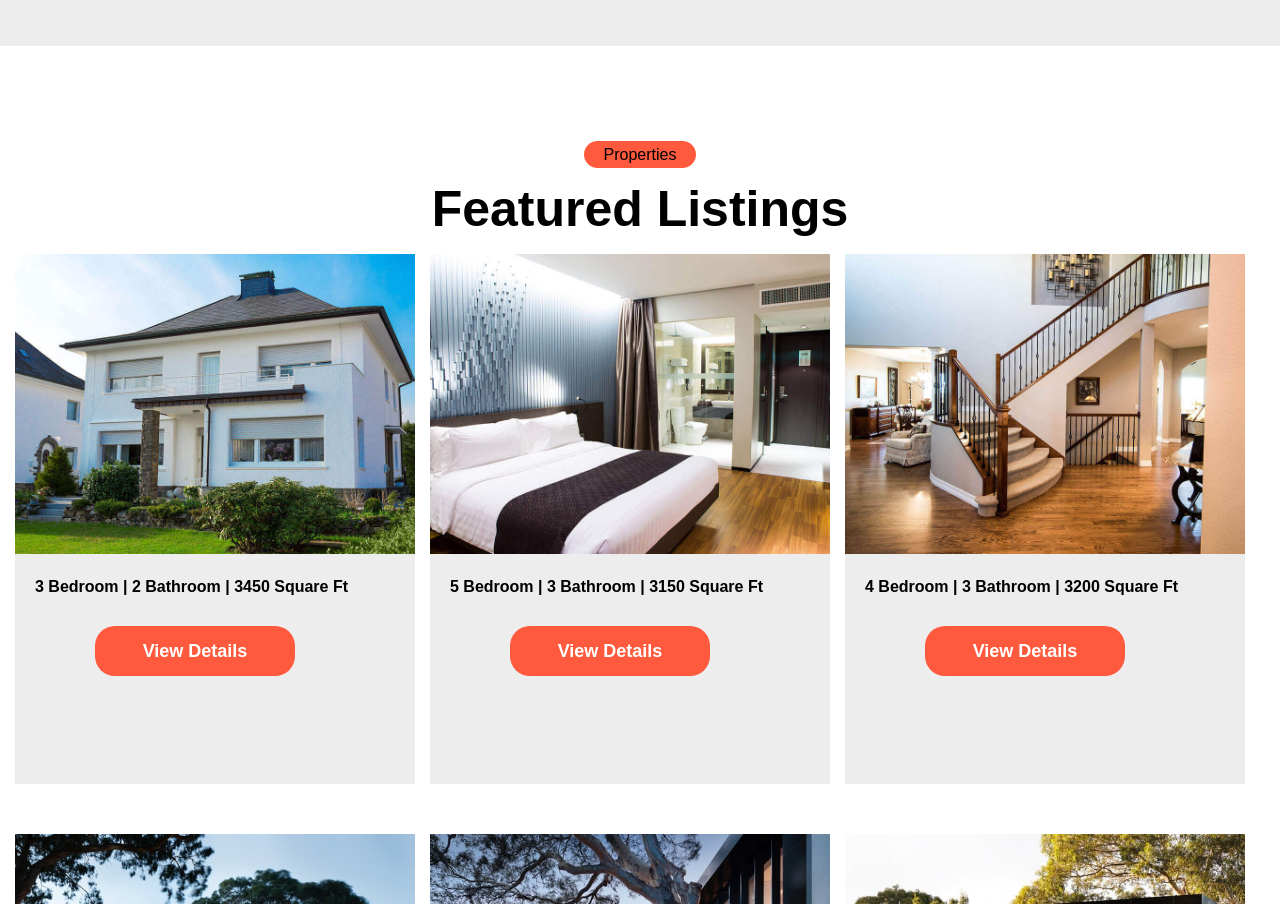
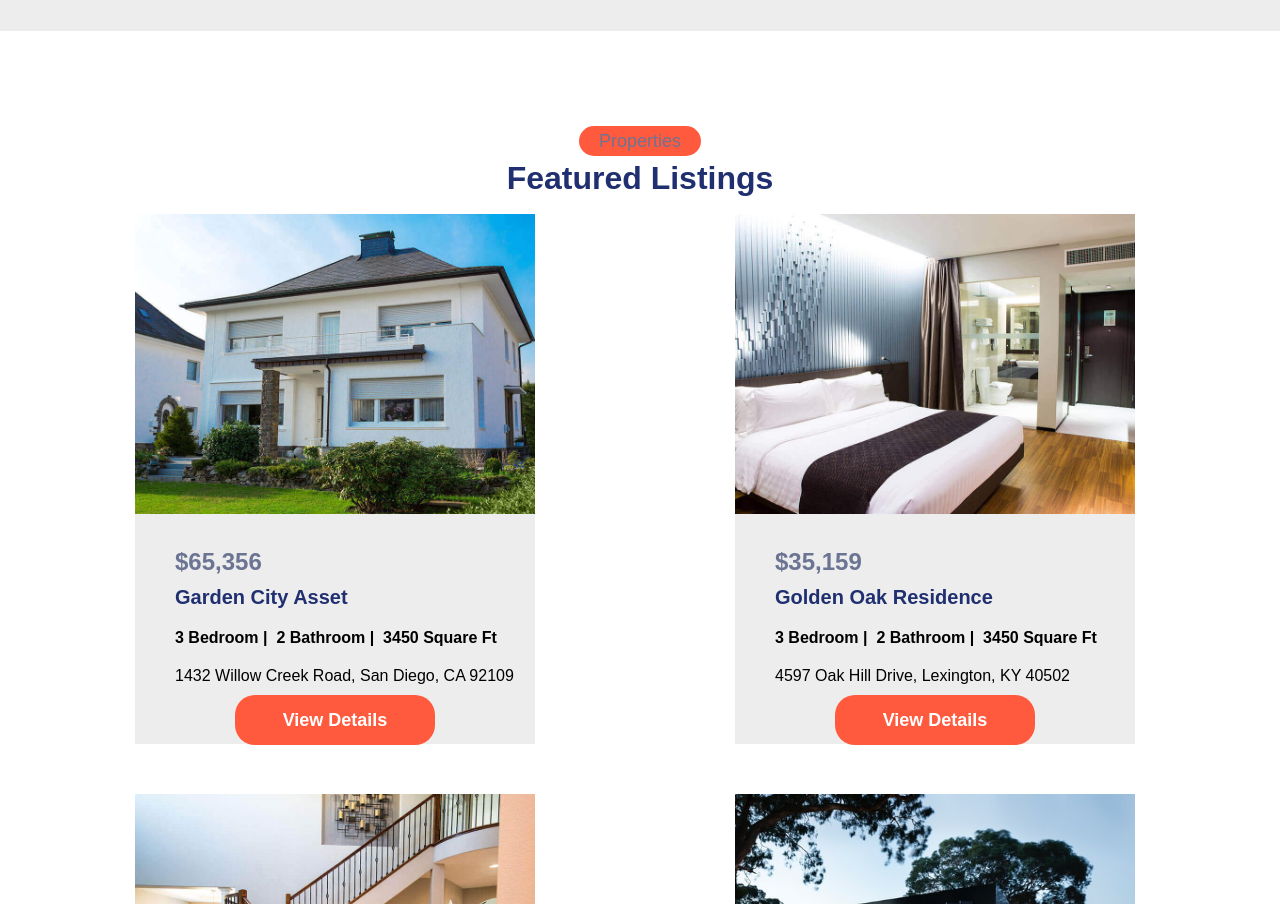
Before and after one commit to siddharth-jain2214/Eval1, a React (Vite) app in the folder finalEvaluation/finalEvaluation/: page / in a window 1280 px wide. Shown: the part 2680-3584 px from the top of the page. Built offline with nearby package versions, Linux system fonts and the light colour scheme.

Commit message:
properties

```diff
--- a/finalEvaluation/finalEvaluation/components/Properties/Properties.jsx
+++ b/finalEvaluation/finalEvaluation/components/Properties/Properties.jsx
@@ -1,11 +1,32 @@
-import React from 'react'
-import img1 from '../../src/assets/images/property-1.jpg'
-import img2 from '../../src/assets/images/property-2.jpg'
-import img3 from '../../src/assets/images/property-3.jpg'
-import img4 from '../../src/assets/images/popular1.jpg'
-import img5 from '../../src/assets/images/popular2.jpg'
-import img6 from '../../src/assets/images/popular3.jpg'
+import React, { useState } from 'react';
+import img1 from '../../src/assets/images/property-1.jpg';
+import img2 from '../../src/assets/images/property-2.jpg';
+import img3 from '../../src/assets/images/property-3.jpg';
+import img4 from '../../src/assets/images/popular1.jpg';
+import img5 from '../../src/assets/images/popular2.jpg';
+import img6 from '../../src/assets/images/popular3.jpg';
+
 const Properties = () => {
+  const [properties] = useState([
+    { price: "$65,356", prop_name: "Garden City Asset", address: "1432 Willow Creek Road, San Diego, CA 92109", img: img1 },
+    { price: "$35,159", prop_name: "Golden Oak Residence", address: "4597 Oak Hill Drive, Lexington, KY 40502", img: img2 },
+    { price: "$75,043", prop_name: "Gables Luxurious House", address: "2945 Elmwood Street, Minneapolis, MN 55416", img: img3 },
+    { price: "$86,967", prop_name: "Whispering Pines Estate", address: "6520 Pinecrest Boulevard, Fort Worth, TX 76107", img: img4 },
+    { price: "$55,348", prop_name: "Maplewood Heaven", address: "2876 Maplewood Avenue, Portland, OR 97205", img: img5 },
+    { price: "$67,521", prop_name: "Horizon View Villa", address: "4863 Willow Bend Road, Houston, TX 77056", img: img6 }
+  ]);
+
+  const navigateToReactPage = () => {
+    const reactAppURL = "http://localhost:5173"; // Or your deployed React app URL
+    window.location.href = reactAppURL;
+  };
+
+  const handleSubmit = (e) => {
+    e.preventDefault();
+    alert('We will contact you soon!\nThank you for Visiting Us');
+    e.target.reset();
+  };
+
   return (
     <section className="properties1" id="properties1">
       <div className="properties-container1">
@@ -14,177 +35,43 @@ const Properties = () => {
           <h2 className="section-title">Featured Listings</h2>
         </div>
         <div className="properties_cards">
-      <div className="properties_cards1">
-        <div className="card property-card" style={{ width: 400, height: 530 }}>
+          {properties.map((property, index) => (
+            <div className="card property-card" style={{ width: 400, height: 530 }} key={index}>
               <img
-            src={img1}
+                src={property.img}
                 className="card-img-top"
-            alt="property1"
+                alt={`property${index + 1}`}
                 height="300px"
                 width="400px"
               />
               <div className="card-body">
-            <h2 className="popular__price">
-              <span id="price-0" />
-            </h2>
-            <h3 className="popular__title" id="prop_name-0" />
+                <h2 className="popular__price">{property.price}</h2>
+                <h3 className="popular__title">{property.prop_name}</h3>
                 <ul className="card-list">
                   <li className="list-group-item">
-                <ion-icon name="bed-outline" />
-                3 Bedroom |&nbsp;
-                <ion-icon name="man-outline" />
-                2 Bathroom |&nbsp;
-                <ion-icon name="square-outline" />
-                3450 Square Ft
+                    <ion-icon name="bed-outline" /> 3 Bedroom |&nbsp;
+                    <ion-icon name="man-outline" /> 2 Bathroom |&nbsp;
+                    <ion-icon name="square-outline" /> 3450 Square Ft
                   </li>
                 </ul>
-            <p className="popular__description" id="address-0" />
-            <button className="btn property_btn1">View Details</button>
+                <p className="popular__description">{property.address}</p>
+                <button className="btn property_btn1" onClick={navigateToReactPage}>
+                  View Details
+                </button>
               </div>
             </div>
-        <div className="card property-card" style={{ width: 400, height: 530 }}>
-          <img
-            src={img2}
-            className="card-img-top"
-            alt="property2"
-            height="300px"
-            width="400px"
-          />
-          <div className="card-body">
-            <h2 className="popular__price">
-              <span id="price-1" />
-            </h2>
-            <h3 className="popular__title" id="prop_name-1" />
-            <ul className="card-list">
-              <li className="list-group-item">
-                <ion-icon name="bed-outline" />
-                5 Bedroom |&nbsp;
-                <ion-icon name="man-outline" />
-                3 Bathroom |&nbsp;
-                <ion-icon name="square-outline" />
-                3150 Square Ft
-              </li>
-            </ul>
-            <p className="popular__description" id="address-1" />
-            <button className="btn property_btn1">View Details</button>
+          ))}
         </div>
-        </div>
-        <div className="card property-card" style={{ width: 400, height: 530 }}>
-          <img
-            src={img3}
-            className="card-img-top"
-            alt="property3"
-            height="300px"
-            width="400px"
-          />
-          <div className="card-body">
-            <h2 className="popular__price">
-              <span id="price-2" />
-            </h2>
-            <h3 className="popular__title" id="prop_name-2" />
-            <ul className="card-list">
-              <li className="list-group-item">
-                <ion-icon name="bed-outline" />
-                4 Bedroom |&nbsp;
-                <ion-icon name="man-outline" />
-                3 Bathroom |&nbsp;
-                <ion-icon name="square-outline" />
-                3200 Square Ft
-              </li>
-            </ul>
-            <p className="popular__description" id="address-2" />
-            <button className="btn property_btn1">View Details</button>
-          </div>
-        </div>
-      </div>
-      <div className="properties_cards2">
-        <div className="card property-card" style={{ width: 400, height: 530 }}>
-          <img
-            src={img4}
-            className="card-img-top"
-            alt="property4"
-            height="300px"
-            width="400px"
-          />
-          <div className="card-body">
-            <h2 className="popular__price">
-              <span id="price-3" />
-            </h2>
-            <h3 className="popular__title" id="prop_name-3" />
-            <ul className="card-list">
-              <li className="list-group-item">
-                <ion-icon name="bed-outline" />
-                3 Bedroom |&nbsp;
-                <ion-icon name="man-outline" />
-                4 Bathroom |&nbsp;
-                <ion-icon name="square-outline" />
-                3640 Square Ft
-              </li>
-            </ul>
-            <p className="popular__description" id="address-3" />
-            <button className="btn property_btn1">View Details</button>
-          </div>
-        </div>
-        <div className="card property-card" style={{ width: 400, height: 530 }}>
-          <img
-            src={img5}
-            className="card-img-top"
-            alt="property5"
-            height="300px"
-            width="400px"
-          />
-          <div className="card-body">
-            <h2 className="popular__price">
-              <span id="price-4" />
-            </h2>
-            <h3 className="popular__title" id="prop_name-4" />
-            <ul className="card-list">
-              <li className="list-group-item">
-                <ion-icon name="bed-outline" />
-                3 Bedroom |&nbsp;
-                <ion-icon name="man-outline" />
-                2 Bathroom |&nbsp;
-                <ion-icon name="square-outline" />
-                3650 Square Ft
-              </li>
-            </ul>
-            <p className="popular__description" id="address-4" />
-            <button className="btn property_btn1">View Details</button>
-          </div>
-        </div>
-        <div className="card property-card" style={{ width: 400, height: 530 }}>
-          <img
-            src={img6}
-            className="card-img-top"
-            alt="property6"
-            height="300px"
-            width="400px"
-          />
-          <div className="card-body">
-            <h2 className="popular__price">
-              <span id="price-5" />
-            </h2>
-            <h3 className="popular__title" id="prop_name-5" />
-            <ul className="card-list">
-              <li className="list-group-item">
-                <ion-icon name="bed-outline" />
-                5 Bedroom |&nbsp;
-                <ion-icon name="man-outline" />
-                4 Bathroom |&nbsp;
-                <ion-icon name="square-outline" />
-                4450 Square Ft
-              </li>
-            </ul>
-            <p className="popular__description" id="address-5" />
-            <button className="btn property_btn1">View Details</button>
-          </div>
-        </div>
-      </div>
-    </div>
+
+        {/* <form className="form1234" onSubmit={handleSubmit}>
+          <input id="input1" type="text" placeholder="Name" required />
+          <input id="input2" type="email" placeholder="Email" required />
+          <input id="input3" type="text" placeholder="Message" required />
+          <button type="submit">Submit</button>
+        </form> */}
       </div>
     </section>
+  );
+};
 
-  )
-}
-
-export default Properties
+export default Properties;
--- a/finalEvaluation/finalEvaluation/src/index.css
+++ b/finalEvaluation/finalEvaluation/src/index.css
@@ -804,6 +804,107 @@ background-size: cover;
   justify-content: center;
 }
 
+/* Main section */
+.properties1 {
+  background-color: white;
+  padding-block: 100px;
+}
+
+.properties-container1 {
+  max-width: 1200px;
+  margin: auto;
+}
+
+/* Section heading */
+.properties-heading1 {
+  text-align: center;
+}
+
+.section-subtitle {
+  font-size: 18px;
+  color: #6C7493;
+}
+
+.section-title {
+  font-size: 32px;
+  color: #1F2F70;
+  margin-top: 10px;
+}
+
+/* Card container styling */
+.properties_cards {
+  display: flex;
+  flex-wrap: wrap;
+  justify-content: space-around;
+}
+
+.card {
+  width: 380px;
+  height: 530px;
+  margin-bottom: 50px;
+  background-color: hsl(0, 0%, 93%);
+  transition: transform 0.3s, box-shadow 0.3s;
+}
+
+.card:hover {
+  transform: translateY(-10px);
+  box-shadow: 0 8px 16px rgba(0, 0, 0, 0.2);
+  cursor: pointer;
+}
+
+/* Card body styling */
+.card-body {
+  padding: 20px;
+}
+
+.popular__price {
+  font-size: 24px;
+  color: #6C7493;
+}
+
+.popular__price span {
+  color: var(--orange);
+}
+
+.popular__title {
+  color: #1F2F70;
+  font-size: 20px;
+  margin-top: 10px;
+}
+
+.card-list {
+  margin-top: 20px;
+}
+
+.popular__description {
+  margin-top: 20px;
+}
+
+.list-group-item {
+  font-weight: bold;
+}
+
+/* Button styling */
+.property_btn1 {
+  margin-top: 10px;
+  display: block;
+  width: 100%;
+  padding: 10px;
+  background-color: #1F2F70;
+  color: white;
+  text-align: center;
+  border: none;
+  border-radius: 5px;
+  transition: background-color 0.3s;
+}
+
+.property_btn1:hover {
+  background-color: #6C7493;
+}
+
+.card {
+  margin-right: 10px;
+}
 /* Media Query */
 
 @media (min-width:1000px) and (max-width:1210px) {
```
Also changed, not shown: 1 other file (tests, documents, lock files or other folders). Lines whose indentation alone changed are shown as unchanged.
